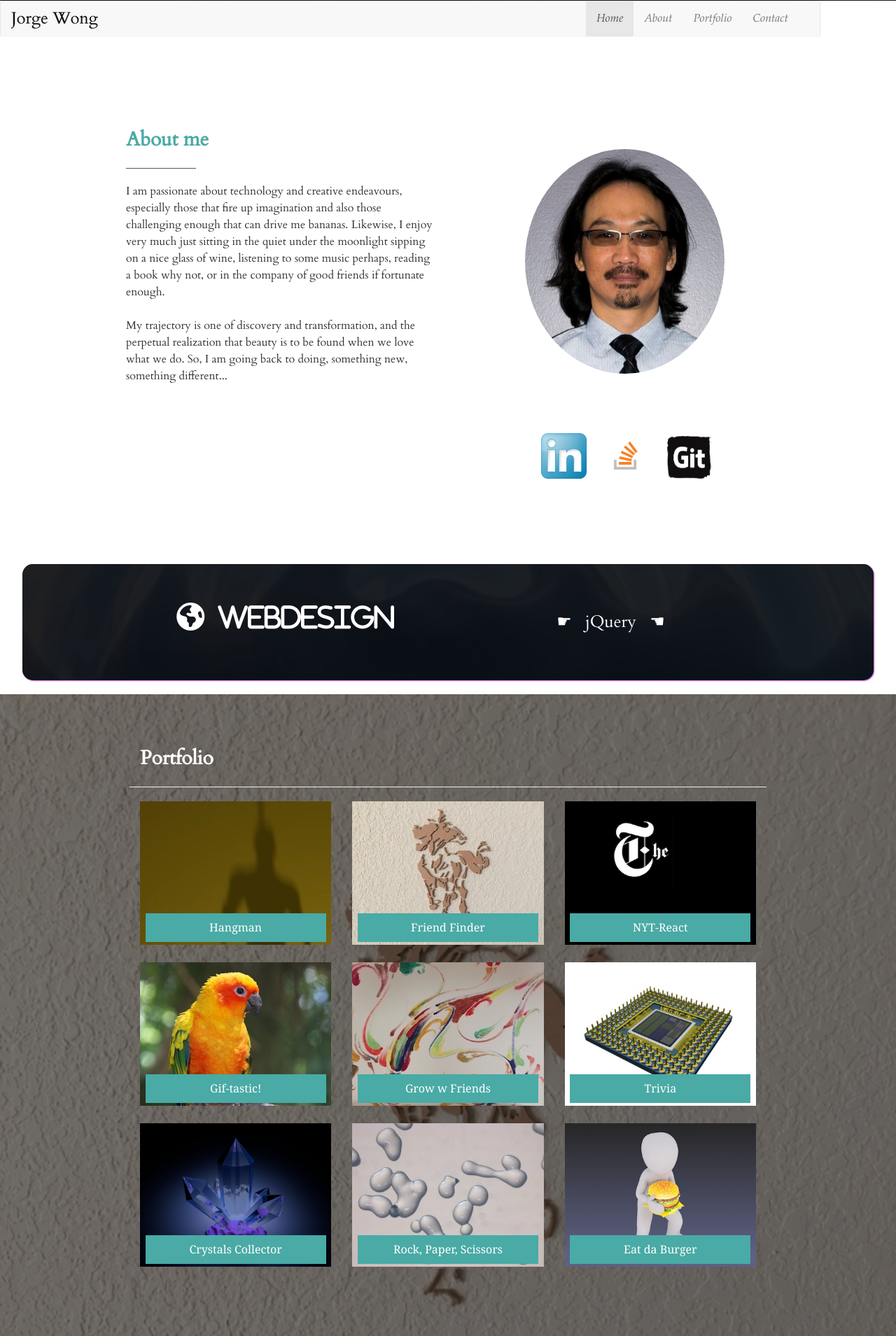
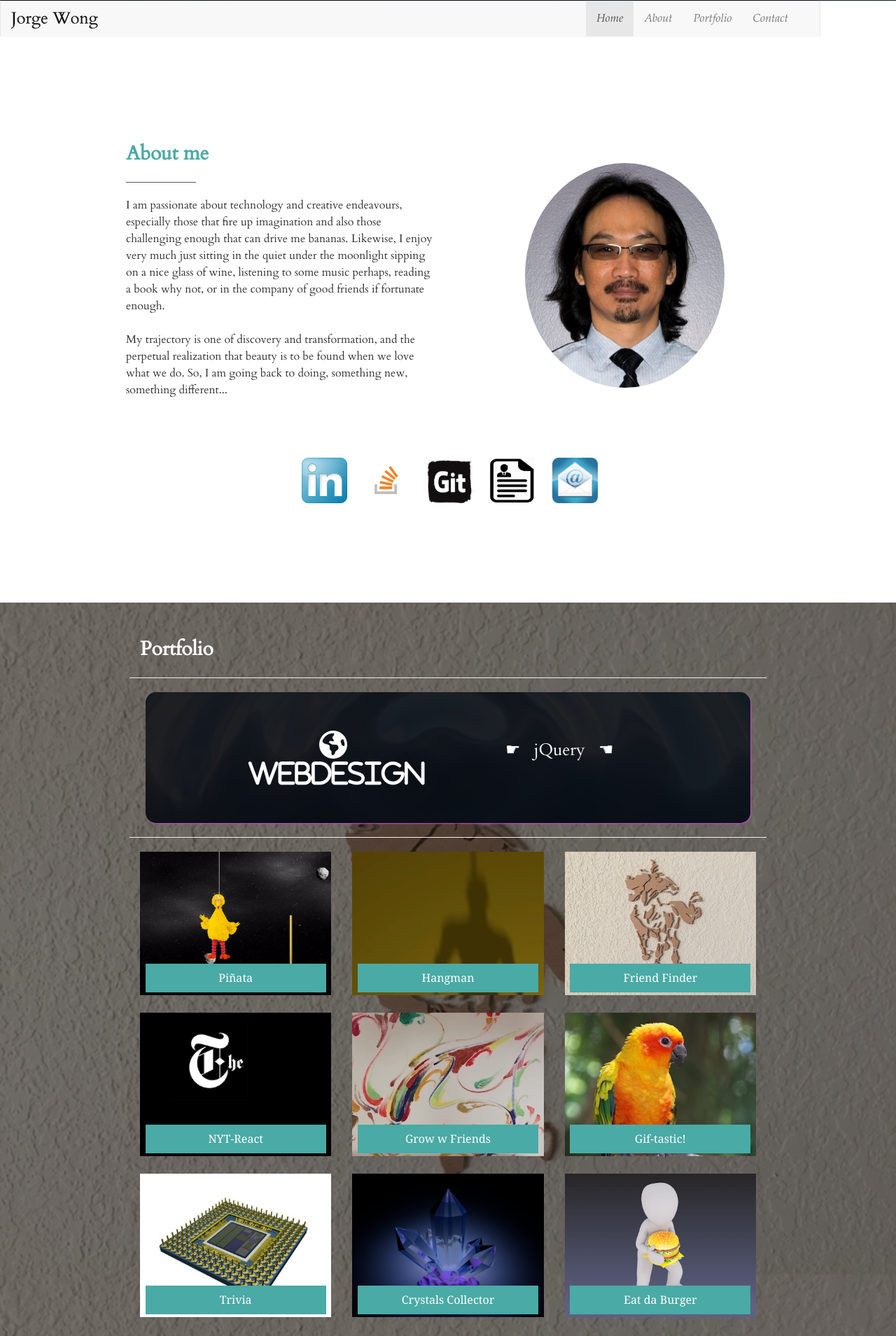
Before and after one commit to jwongcgh/jw-portfolio, a PHP site: page / in a window 1280 px wide. Shown: the part 799-2708 px from the top of the page at 70% size. Run offline with PHP 8.4, Linux system fonts and the light colour scheme; some libraries are stand-ins or nearby versions.

Commit message:
updated content

```diff
--- a/assets/css/style.css
+++ b/assets/css/style.css
@@ -111,7 +111,7 @@ body {
 /* about Me */
 
 #about {
-    padding: 105px 0;
+    padding: 125px 0;
 }
 
 .photo {
@@ -216,7 +216,8 @@ a img.icons:hover {
     color: #fff;
     background-color: #111;
     min-height: 600px;
-    padding: 50px 0;
+    /*padding: 50px 0;*/
+    padding: 25px 0;
     background-size: cover;
     background-position: center center;
     /*overflow: scroll;*/
--- a/index.html
+++ b/index.html
@@ -50,7 +50,7 @@
                       <li><a href="#about">About </a></li>
                       <!-- <li><a href="#services">Services</a></li> -->
                       <li><a href="#portfolio">Portfolio</a></li>
-                      <li><a href="#contact">Contact</a></li>
+                      <li><a href="mailto:jwongc@gmail.com">Contact</a></li>
                     </ul>
                   </div>
                 </div>
@@ -72,23 +72,49 @@
                     <div class="row">
                     <p><img src="assets/images/jw-2.jpg" alt="" class="img-responsive img-circle"></p>
                   </div>
+
+                </div>
+              </div>
+
               <div class="row links">
                 <div id="links">
                   <a href="https://www.linkedin.com/in/jorge-wong-jw" target="_blank">
-                        <img class="icons" src="assets/images/1476415164_social_linkedin_box_blue.png" alt="link to linkedin" />
+                    <img class="icons" src="assets/images/linkedin.png" alt="link to linkedin" />
                   </a>
                   <a href="https://stackoverflow.com/users/7043756/jwongc" target="_blank">
                     <img class="icons" src="assets/images/so-icon.png" alt="link to stackoverflow" />
                   </a>
                   <a href="https://github.com/jwongcgh" target="_blank">
-                        <img class="icons" src="assets/images/1476418296_Git.png" alt="link to github" />
+                    <img class="icons" src="assets/images/git.png" alt="link to github" />
                   </a>
+                  <a href="https://drive.google.com/open?id=0B_imyucfubVZWUxENlN3OFFrNmc" target="_blank">
+                    <img class="icons" src="assets/images/resume.png" alt="link to resume" />
+                  </a>
+                  <a href="mailto:jwongc@gmail.com">
+                    <img class="icons" src="assets/images/email.png" alt="send email" />
+                  </a>
+
               </div>
               </div>
-                </div>
-              </div>
+
             </div>
             </section>
+
+        <!-- web portfolio -->
+
+        <section id="portfolio" data-stellar-background-ratio="0.5" style="background-image: url('./assets/images/horse-2-jw.jpg')" class="intro-1 portfolio-background">
+
+            <div class="overlay"></div>
+
+            <div class="mainSection portfolio-container">
+                <div class="row">
+                    <div class="col-sm-2">
+                        <h2 class="section-title portfolio-label">Portfolio</h2>
+                    </div>
+
+                </div>
+                <hr>
+                <div class="row">
 
                   <!-- services -->
 
@@ -154,26 +180,22 @@
                                   </div>
                               </div>
                           </div>
+                          </section>
                           </div>
-        </section>
+                    <hr>
 
-        <!-- web portfolio -->
-
-        <section id="portfolio" data-stellar-background-ratio="0.5" style="background-image: url('./assets/images/horse-2-jw.jpg')" class="intro-1 portfolio-background">
-            <div class="overlay"></div>
-
-            <div class="mainSection portfolio-container">
-                <div class="row">
-                    <div class="col-sm-2">
-                        <h2 class="section-title portfolio-label">Portfolio</h2>
+                    <div class="col-sm-4 col-all">
+                        <a href="https://socket-game-platform.herokuapp.com/" target="_blank">
+                            <img class="proj-img img-responsive" src="assets/images/pinata-jw.png" alt="" />
+                            <div class="proj-label">
+                                <p>Piñata</p>
+                                <p class="description"><span>Online Multiplayer Game</span><br>React, socket.io, p5.js, NodeJS, Express, Material-UI, MongoDB, HTML5, CSS3, Javascript, Blender
+                              </p>
+                            </div>
+                        </a>
                     </div>
 
-                </div>
-                <hr>
-                <div class="row">
-
                     <div class="col-sm-4 col-all">
-
                         <a href="https://intense-bastion-74715.herokuapp.com/" target="_blank">
                             <img class="proj-img img-responsive" src="assets/images/hangman-jw.png" alt="" />
                             <div class="proj-label">
@@ -182,7 +204,6 @@
                               </p>
                             </div>
                         </a>
-
                     </div>
 
                     <div class="col-sm-4 col-all">
@@ -208,23 +229,23 @@
                         </a>
                     </div>
 
+                    <div class="test col-sm-4 col-all col-left">
+                        <a href="https://growwithfriends.herokuapp.com/" target="_blank">
+                            <img class="proj-img img-responsive" src="assets/images/acrylic-JW.jpg" alt="abstract painting" />
+                            <div class="proj-label">
+                                <p>Grow w Friends</p>
+                                <p class="description"><span>Find Friends and Prosper</span><br>NodeJS, Express, MySQL, Chart.js, Firebase, HTML5, CSS3, Javascript, Handlebars, Materialize, GoogleMaps.js
+                                </p>
+                            </div>
+                        </a>
+                    </div>
+
                     <div class="col-sm-4 col-all col-right">
                         <a href="https://immense-garden-23061.herokuapp.com/" target="_blank">
                             <img class="proj-img img-responsive" src="assets/images/parrotbird_AxB6x6qz.jpg" alt="micro-processor" />
                             <div class="proj-label">
                                 <p>Gif-tastic!</p>
                                 <p class="description"><span>Enjoy Animated Images</span><br> Giphy API, HTML5, CSS3, Javascript
-                                </p>
-                            </div>
-                        </a>
-                    </div>
-
-                    <div class="test col-sm-4 col-all col-left">
-                        <a href="https://growwithfriends.herokuapp.com/" target="_blank">
-                            <img class="proj-img img-responsive" src="assets/images/acrylic-JW.jpg" alt="abstract painting" />
-                            <div class="proj-label">
-                                <p>Grow w Friends</p>
-                                <p class="description"><span>Find Friends and Prosper</span><br>NodeJS, Express, MySQL, Chart.js, Firebase, HTML5, CSS3, Javascript, Handlebars, Materialize, GoogleMaps.js
                                 </p>
                             </div>
                         </a>
@@ -252,17 +273,6 @@
                         </a>
                     </div>
 
-                    <div class="col-sm-4 col-all col-left">
-                        <a href="#" target="_blank">
-                            <img class="proj-img img-responsive" src="assets/images/c-10-0-80-a-JW.jpg" alt="abstract painting" />
-                            <div class="proj-label">
-                                <p>Rock, Paper, Scissors</p>
-                                <p class="description"><span>Two Player Online Game</span><br> Firebase, jQuery, Javascript, HTML5, CSS3
-                                </p>
-                            </div>
-                        </a>
-                    </div>
-
                     <div class="col-sm-4 col-all col-right">
                         <a href="https://mysterious-bayou-54427.herokuapp.com/" target="_blank">
                             <img class="proj-img img-responsive" src="assets/images/burger.jpg" alt="micro-processor" />
@@ -275,7 +285,13 @@
                     </div>
                 </div>
             </div>
+
+
+
         </section>
+
+
+
 
         <!-- animation portfolio -->
 
@@ -363,9 +379,6 @@
                             <img class="proj-img img-responsive" src="assets/images/smiley-jw.jpg" alt="" />
                             <div class="proj-label">
                                 <p>Smiley Coiling</p>
-                                <p class="description">
-
-                                </p>
                             </div>
                         </a>
                     </div>
@@ -400,7 +413,7 @@
         <!-- contact info -->
 
         <section id="contactMe" style="background-image: url('./assets/images/moose-jw.jpg')">
-            <div class="row moose-row">
+            <!-- <div class="row moose-row">
                 <div class="mainSection">
                     <div class="myForm" column="col-sm-12">
                         <div id="contact">
@@ -421,7 +434,7 @@
                         </div>
                     </div>
                 </div>
-            </div>
+            </div> -->
 
             <div class="foot">
                 <footer>
```
Also changed, not shown: assets/images/email.png (added), assets/images/git.png (renamed from assets/images/1476418296_Git.png), assets/images/linkedin.png (renamed from assets/images/1476415164_social_linkedin_box_blue.png), assets/images/pinata-jw.png (added), assets/images/resume.png (added), 1 other file. Lines whose indentation alone changed are shown as unchanged.
